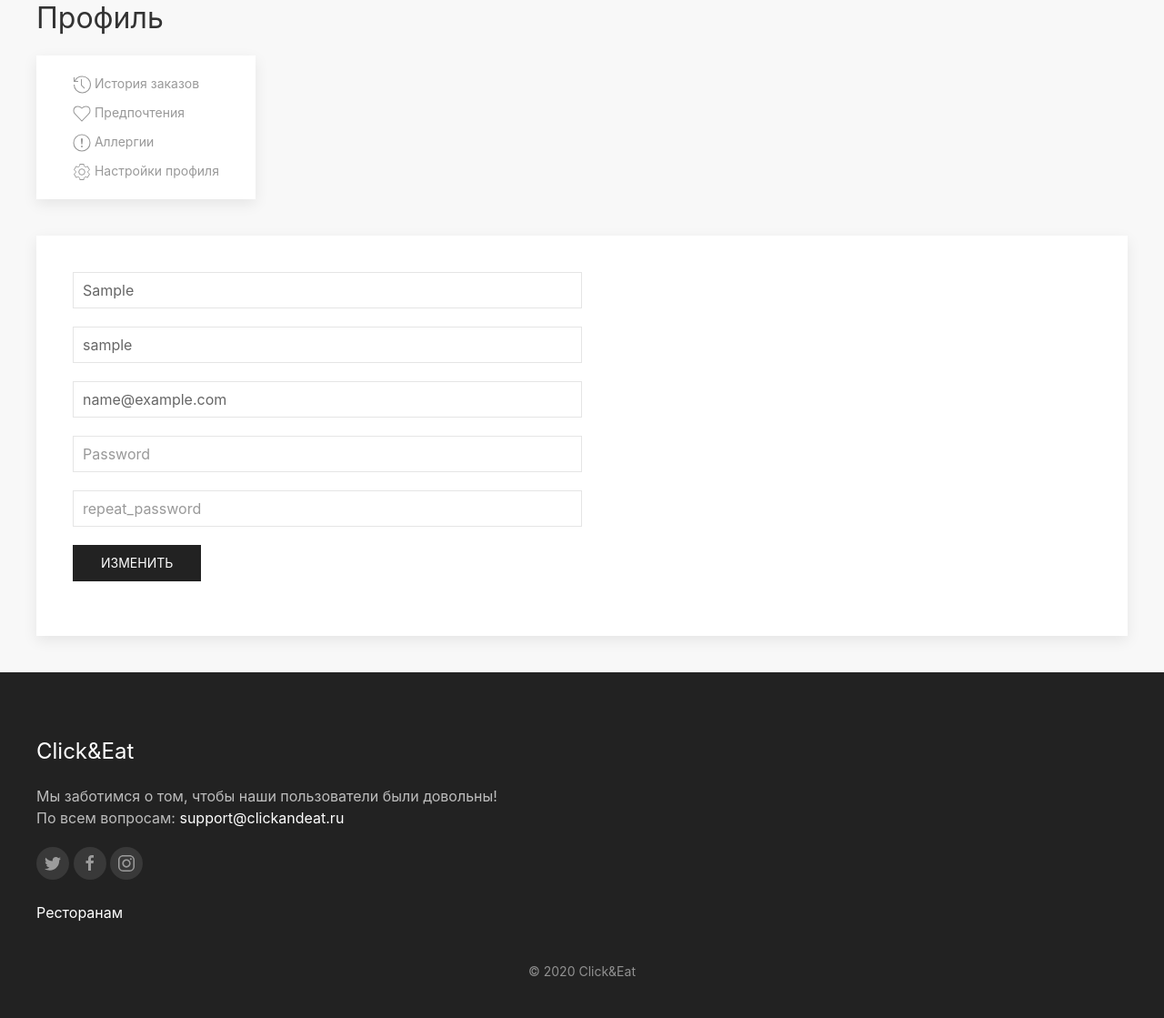
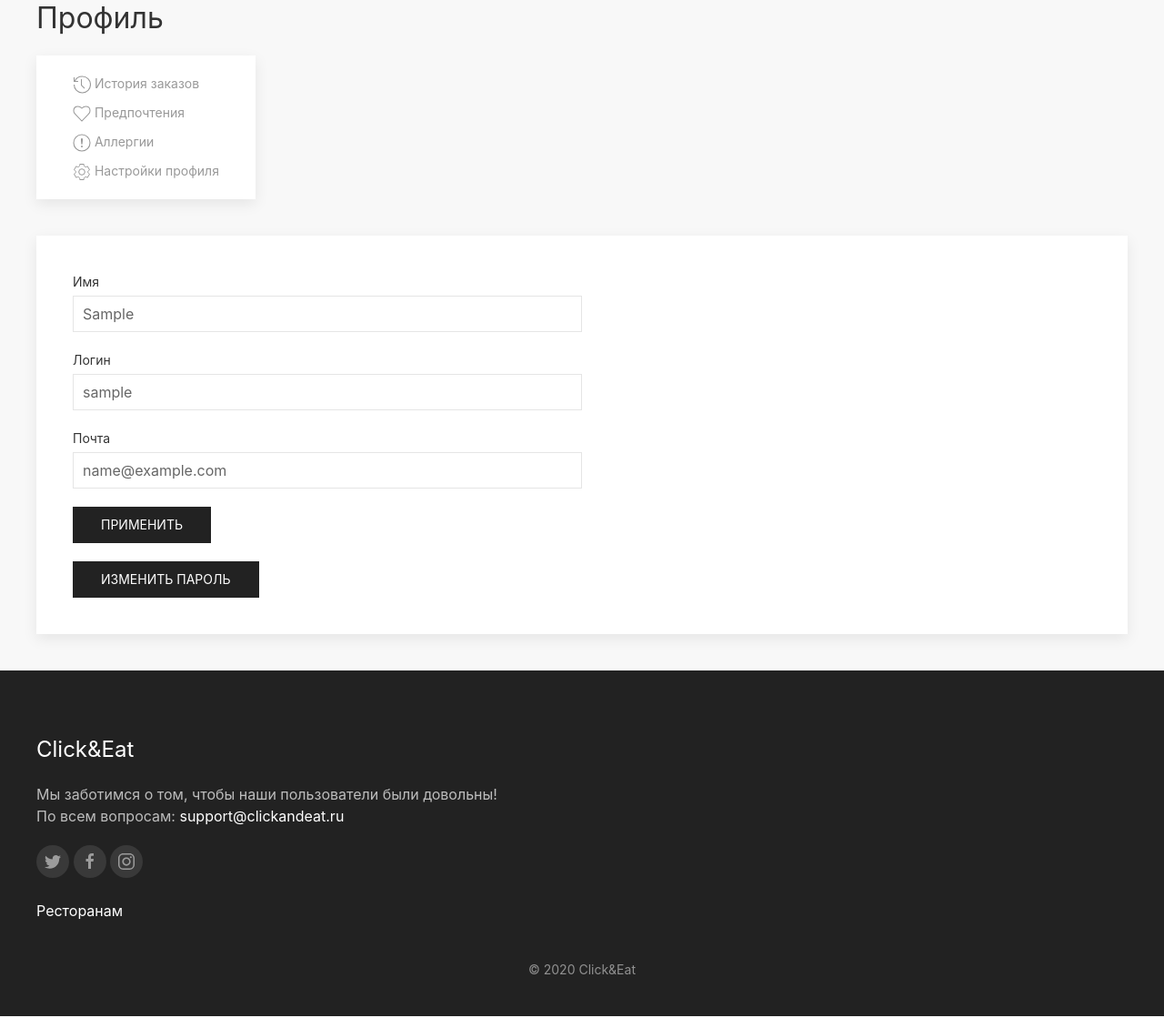
Before and after one commit to belokotima/click_and_eat, a Django app: page /profile in a window 1280 px wide. Shown: the part 81-1200 px from the top of the page at 91% size. Run offline with Django 3.2, Linux system fonts and the light colour scheme; the visitor is signed in with stand-in values (Sample User, id 1); data comes from the database, SQL or seed files in the repository; some libraries are stand-ins or nearby versions.

Commit message:
install django-widget-tweaks made changing profile information and password

```diff
--- a/server/click_and_eat/forms.py
+++ b/server/click_and_eat/forms.py
@@ -18,8 +18,9 @@ class RegisterForm(LoginForm):
 class UserEditForm(ModelForm):
     class Meta:
         model = User
-        fields = ['username', 'first_name', 'email', 'password']
-        localized_fields = ['repeat_password']
+        fields = ['username', 'first_name', 'email']
+
+
 class RestaurantEditForm(ModelForm):
     class Meta:
         model = Restaurant
--- a/server/click_and_eat/templates/account/profile.html
+++ b/server/click_and_eat/templates/account/profile.html
@@ -1,12 +1,11 @@
 {% extends "main/../base/base.html" %}
 {% load static %}
-
+{% load widget_tweaks %}
 {% block body %}
     <section class="uk-section-muted ">
 
         <div class="uk-container">
         <h2>Профиль</h2>
-
     <div uk-grid>
         <div class="uk-width-auto@s" >
 
@@ -32,27 +31,50 @@
         {% csrf_token %}
 <fieldset class="uk-fieldset">
                 <div class="uk-margin">
-                <input name="first_name" class="uk-input uk-width-1-2@l" placeholder="Name" required type="text" value="{{ form.first_name.value}}">
+                    <label class="uk-form-label" for="form-stacked-text">Имя</label>
+                <input name="first_name" class="uk-input uk-width-1-2@l" placeholder="Name" required type="text" value="{{ form_edit.first_name.value}}">
                 </div>
                 <div class="uk-margin">
-                <input name="username" class="uk-input uk-width-1-2@l" placeholder="Username" required type="text" value="{{ form.username.value}}">
+                    <label class="uk-form-label" for="form-stacked-text">Логин</label>
+                <input name="username" class="uk-input uk-width-1-2@l" placeholder="Username" required type="text" value="{{ form_edit.username.value}}">
                 </div>
                 <div class="uk-margin">
-                <input name="email" class="uk-input uk-width-1-2@l" placeholder="E-mail" required type="email" value="{{ form.email.value}}">
-                </div>
-                <div class="uk-margin">
-                <input name="password" class="uk-input uk-width-1-2@l" placeholder="Password" required type="password" value="{{ form.password.value }}">
-                </div>
-                <div class="uk-margin">
-                <input name="repeat_password" class="uk-input uk-width-1-2@l" placeholder="repeat_password" required type="password" value="{{ form.password.value }}">
+                    <label class="uk-form-label" for="form-stacked-text">Почта</label>
+                <input name="email" class="uk-input uk-width-1-2@l" placeholder="E-mail"  required type="email" value="{{ form_edit.email.value}}">
                 </div>
 
+                {% if change_password %}
+
+    <div class="field"> <div class="uk-margin">
+
+                {% with WIDGET_ERROR_CLASS='uk-input uk-width-1-2@l' WIDGET_REQUIRED_CLASS='uk-input uk-width-1-2@l' %}
+                    <label class="uk-form-label" for="form-stacked-text">Старый пароль</label>
+                    {% render_field form_edit_password.old_password %}
+                    <label class="uk-form-label" for="form-stacked-text">Новый пароль</label>
+                    {% render_field form_edit_password.new_password1 %}
+                    <label class="uk-form-label" for="form-stacked-text">Подтверждение нового пароля</label>
+                    {% render_field form_edit_password.new_password2 %}
+                {% endwith %}
+
+
+</div>
+                </div>
+
+                {% endif %}
                 <div class="uk-margin-bottom">
-            <button type="submit" class="uk-button uk-button-secondary uk-border">Изменить</button>
+            <button type="submit" class="uk-button uk-button-secondary uk-border">Применить</button>
         </div>
 </fieldset>
             </form>
 
+            <form method='GET' action=''>
+                {% if not change_password %}
+                    <button name="change_password" value="change_password" type="submit" class="uk-button uk-button-secondary uk-border">Изменить пароль</button>
+                {% endif %}
+                {% if change_password %}
+                <button name="cancel" value="cancel" type="submit" class="uk-button uk-button-danger uk-border">Отмена</button>
+                {% endif%}
+            </form>
 
         </div>
     </div>
@@ -69,4 +91,12 @@
 {% endblock %}
 {% block main %}
 
+{% if messages %}
+<ul class="messages">
+    {% for message in messages %}
+    <li{% if message.tags %} class="{{ message.tags }}"{% endif %}>{{ message }}</li>
+    {% endfor %}
+</ul>
+{% endif %}
+
 {% endblock %}
--- a/server/click_and_eat/templates/base/base.html
+++ b/server/click_and_eat/templates/base/base.html
@@ -1,4 +1,5 @@
 {% load static %}
+
 <!DOCTYPE html>
 <html lang="en">
 <head>
--- a/server/click_and_eat/views/account.py
+++ b/server/click_and_eat/views/account.py
@@ -2,6 +2,9 @@ from ..forms import *
 from .base_views import *
 from django.views import View
 from django.shortcuts import render, redirect, get_object_or_404
+from django.contrib.auth.forms import PasswordChangeForm
+from django.contrib.auth import update_session_auth_hash
+from django.contrib import messages
 
 
 class Profile(LoginRequiredView):
@@ -11,22 +14,42 @@ class Profile(LoginRequiredView):
         user = request.user
         user_id = user.id
         usermodel = get_object_or_404(User, pk=user_id)
-        form = UserEditForm(instance=usermodel)
-        context = {'form': form, 'user': usermodel}
+        form_edit = UserEditForm(instance=usermodel)
+        form_edit_password = None
+        change_password = False
+        if request.GET.get('change_password'):
+            form_edit_password = PasswordChangeForm(user=user, data=request.POST)
+            change_password = True
+
+        elif request.GET.get('cancel'):
+            change_password = False
+        context = {'form_edit': form_edit, 'form_edit_password': form_edit_password, 'user': usermodel,
+                   'change_password': change_password}
         return render(request, self.template_name, context)
 
     def post(self, request, *args, **kwargs):
+
         user = request.user
         user_id = user.id
         usermodel = get_object_or_404(User, pk=user_id)
-        form = UserEditForm(request.POST, instance=usermodel)
-        form.instance.username = user
+        form_edit = UserEditForm(request.POST, instance=usermodel)
+        form_edit_password = PasswordChangeForm(user=user, data=request.POST)
 
-        if form.is_valid():
-            if form.repeat_password == form.instance.password:
-                form.save()
+        if form_edit.is_valid():
+            form_edit.save()
+            messages.success(request, 'Профиль обновлён.')
+            if form_edit_password.is_valid():
+                messages.success(request, 'Пароль обновлён.')
+                form_edit_password.save()
+                update_session_auth_hash(request, form_edit_password.user)
+
+            else:
+                messages.error(request, 'Ошибка ввода пароля.')
                 return redirect('profile')
-        context = {'form': form, 'user': usermodel, 'edit': True}
+        else:
+            messages.error(request, 'Ошибка введённых данных.')
+
+        context = {'form_edit_password': form_edit_password, 'user': usermodel, 'form_edit': form_edit}
         return render(request, self.template_name, context)
 
 
--- a/server/server/settings.py
+++ b/server/server/settings.py
@@ -11,7 +11,6 @@ https://docs.djangoproject.com/en/3.0/ref/settings/
 """
 
 import os
-
 # Build paths inside the project like this: os.path.join(BASE_DIR, ...)
 BASE_DIR = os.path.dirname(os.path.dirname(os.path.abspath(__file__)))
 
@@ -39,6 +38,7 @@ INSTALLED_APPS = [
     'django.contrib.staticfiles',
     'click_and_eat',
     'leaflet',
+    'widget_tweaks',
 ]
 
 MIDDLEWARE = [
```
